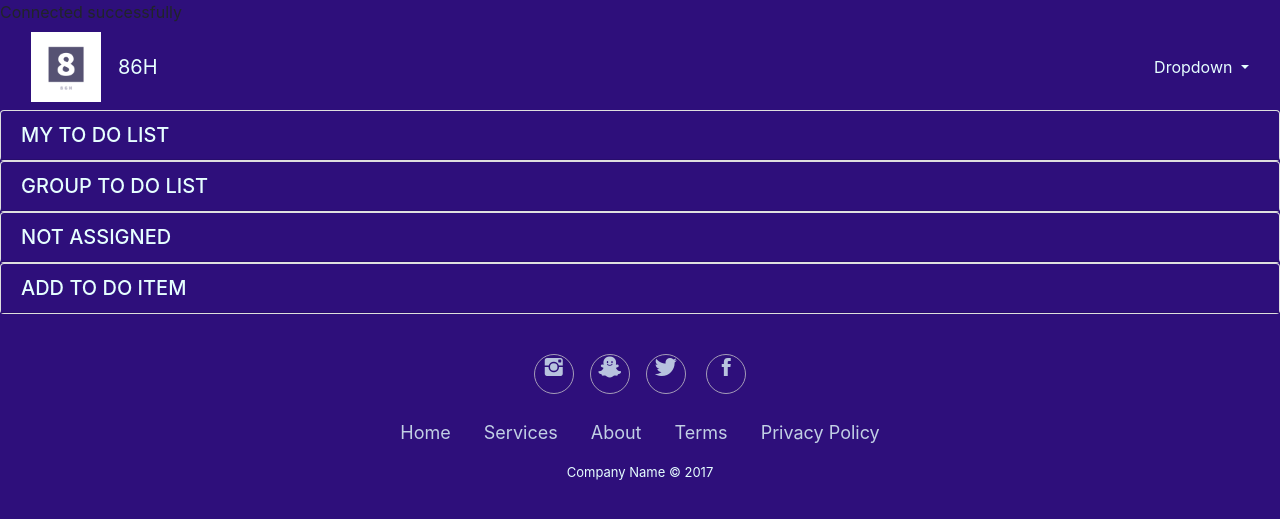
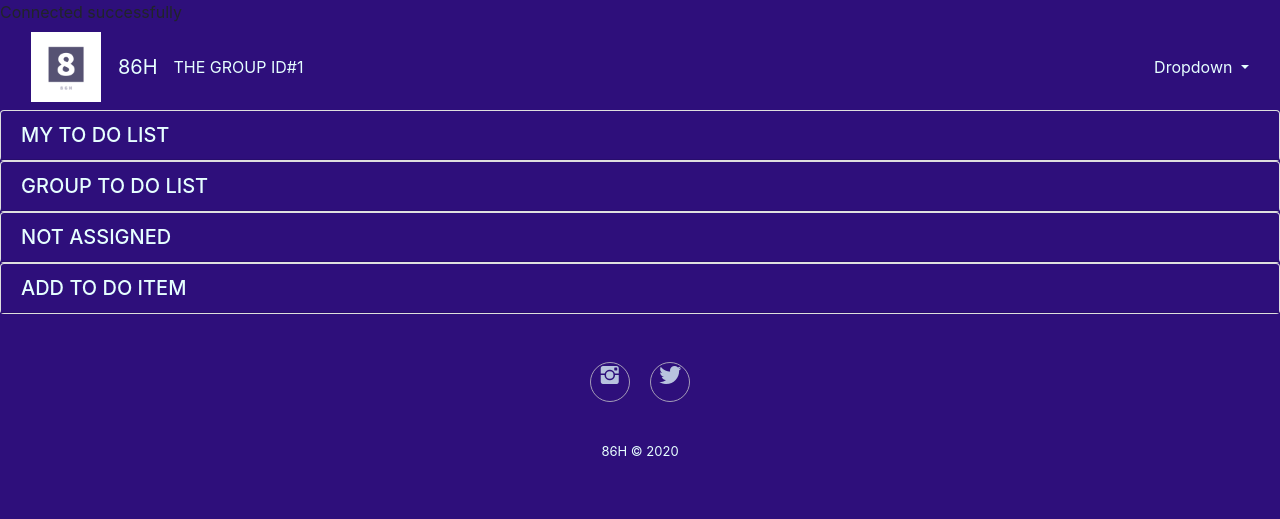
Before and after one commit to Nsz12/86H, a PHP site: page /86h1/ESTRAHA.php?group=1 in a window 1280 px wide. Shown: the top 519 px of the page. Run offline with PHP 8.4, Linux system fonts and the light colour scheme; the visitor is signed in with stand-in values (Sample User, id 1); data that the repository does not hold is empty; some web fonts are replaced.

Commit message:
final change

```diff
--- a/86h1/ESTRAHA.php
+++ b/86h1/ESTRAHA.php
@@ -33,6 +33,10 @@ if(isset($_GET["action"])){
      }else if($_GET["action"]=="pick"){
         $sql = "UPDATE to_do_list SET user_id=".$_GET["id"].", status=2 WHERE item_id=".$_GET["item_id"];
          mysqli_query($connect, $sql);
+
+     }else if($_GET["action"]=="delete"){
+        $sql = "DELETE from to_do_list where item_id = ".$_GET["item_id"];
+               mysqli_query($connect, $sql);
 
      }else if($_GET["action"]=="check"){
         $sql = "UPDATE to_do_list SET amount=".$_GET["amount"].", status=3 WHERE item_id=".$_GET["item_id"];
@@ -77,7 +81,10 @@ if(isset($_GET["action"])){
         mysqli_query($connect, $sql);
      }
 
-
+     else if($_GET["action"]== "clear"){
+              $sql = "DELETE from to_do_list where group_id = ".$_GET["group"];
+               mysqli_query($connect, $sql);
+     }
 
 
            else if($_GET["action"]== "bill"){
@@ -110,7 +117,7 @@ if(isset($_GET["action"])){
 
                                    $sql = "SELECT * from users where id = ".$rowpop["wuser_id"];
                                  $rss=mysqli_query($connect, $sql);
-                                 $name = $rss->fetch_assoc();
+                                $name = $rss->fetch_assoc();
                                 $str = $name["username"]."    amount = ".$rowpop["amount"]."   ";
 
                                             // output data of each row
@@ -198,7 +205,9 @@ header("location: ESTRAHA.php?group=".$_GET["group"]."&id=".$_GET["id"]."&status
 
 <body style="background-color: rgb(46,15,123);">
     <nav class="navbar navbar-light navbar-expand-md" style="background-color: rgb(46,15,123);">
-        <div class="container-fluid"><img src="assets/img/76dc75b0-7f18-4306-9bc8-32e1641adfc1.jpg" width="70px" height="70px"><span class="navbar-brand"  style="color: rgb(230,255,255);">&nbsp; &nbsp;86H</span><button data-toggle="collapse" class="navbar-toggler" data-target="#navcol-1"><span class="sr-only">Toggle navigation</span><span class="navbar-toggler-icon"></span></button>
+        <div class="container-fluid"><img src="assets/img/76dc75b0-7f18-4306-9bc8-32e1641adfc1.jpg" width="70px" height="70px"><span class="navbar-brand"  style="color: rgb(230,255,255);">&nbsp; &nbsp;86H</span>
+          <span style="color: rgb(230,255,255);"><?php echo "THE GROUP ID#".$_GET["group"]; ?></span>
+          <button data-toggle="collapse" class="navbar-toggler" data-target="#navcol-1"><span class="sr-only">Toggle navigation</span><span class="navbar-toggler-icon"></span></button>
             <div
                 class="collapse navbar-collapse" id="navcol-1">
                 <ul class="nav navbar-nav">
@@ -249,6 +258,14 @@ header("location: ESTRAHA.php?group=".$_GET["group"]."&id=".$_GET["id"]."&status
                 <button type="button" class="dropdown-item" role="presentation" onclick="kick();">KICK</button>
                 <button type="button" class="dropdown-item" role="presentation" onclick="promote();">PROMOTE TO ADMIN</button>
                 <a href="ESTRAHA.php?group=<?php echo $_GET["group"];?>&id=<?php echo $_GET["id"];?>&status=<?php echo $_GET["status"];?>&action=bill" class="dropdown-item" role="presentation">GENERATE BILL</a>
+
+                <?php
+                }
+                if($_GET["status"]!=1){
+
+            ?>
+
+                          <a href="ESTRAHA.php?group=<?php echo $_GET["group"];?>&id=<?php echo $_GET["id"];?>&status=<?php echo $_GET["status"];?>&action=clear" class="dropdown-item" role="presentation">CLEAR BILL</a>
 
                 <?php
                 }
@@ -341,6 +358,7 @@ header("location: ESTRAHA.php?group=".$_GET["group"]."&id=".$_GET["id"]."&status
                                     <td>
                                         <span style="color: rgb(230,255,255);"><?php echo $row_group_list["item"] ?></span>
                                         <button class="btn btn-link float-right" type="submit" style="background-color: rgb(137,71,244);color: rgb(230,255,255);">DONE</button>
+
                                     </td>
                                 </tr>
                                 <?php
@@ -378,6 +396,8 @@ header("location: ESTRAHA.php?group=".$_GET["group"]."&id=".$_GET["id"]."&status
                                     <td>
                                         <span style="color: rgb(230,255,255);"><?php echo $row_not_assign["item"]?></span>
                                         <a class="btn btn-link float-right" href="ESTRAHA.php?action=pick&group=<?php echo $_GET['group']?>&id=<?php echo $_GET['id']?>&item_id=<?php echo $row_not_assign["item_id"]?>&status=<?php echo $_GET['status']?>" style="background-color: rgb(137,71,244);color: rgb(230,255,255);">PICK</a>
+
+                                        <a class="btn btn-link float-right" href="ESTRAHA.php?action=delete&group=<?php echo $_GET['group']?>&id=<?php echo $_GET['id']?>&item_id=<?php echo $row_not_assign["item_id"]?>&status=<?php echo $_GET['status']?>" style="background-color: rgb(137,71,244);color: rgb(230,255,255);">DELETE</a>
                                     </td>
                                 </tr>
                                 <?php
@@ -413,20 +433,13 @@ header("location: ESTRAHA.php?group=".$_GET["group"]."&id=".$_GET["id"]."&status
         </div>
     </div>
     <div class="footer-basic" style="background-color: rgb(46,15,123);">
-        <footer>
-            <div class="social"><a href="#" style="color: rgb(230,255,255);"><i class="icon ion-social-instagram" style="color: rgb(230,255,255);"></i></a><a href="#"><i class="icon ion-social-snapchat" style="color: rgb(230,255,255);"></i></a><a href="#" style="color: rgb(230,255,255);"><i class="icon ion-social-twitter"></i></a>
-                <a
-                    href="#" style="color: rgb(230,255,255);"><i class="icon ion-social-facebook"></i></a>
-            </div>
-            <ul class="list-inline">
-                <li class="list-inline-item"><a href="welcome.php" style="color: rgb(230,255,255);">Home</a></li>
-                <li class="list-inline-item"><a href="#" style="color: rgb(230,255,255);">Services</a></li>
-                <li class="list-inline-item"><a href="#" style="color: rgb(230,255,255);">About</a></li>
-                <li class="list-inline-item"><a href="#" style="color: rgb(230,255,255);">Terms</a></li>
-                <li class="list-inline-item"><a href="#" style="color: rgb(230,255,255);">Privacy Policy</a></li>
-            </ul>
-            <p class="copyright" style="color: rgb(230,255,255);">Company Name © 2017</p>
-        </footer>
+      <footer style="background-color: rgb(46,15,123);padding: 8px;">
+          <div class="social"><a href="https://www.instagram.com/86h_kfupm/" style="color: rgb(230,255,255);"><i class="icon ion-social-instagram" style="color: rgb(230,255,255);"></i></a>
+              <a
+                  href="https://twitter.com/86H62674668"><i class="icon ion-social-twitter" style="color: rgb(230,255,255);"></i></a></div>
+
+          <p class="copyright" style="color: rgb(230,255,255);">86H © 2020</p>
+      </footer>
     </div>
     <script src="assets/js/jquery.min.js"></script>
     <script src="assets/bootstrap/js/bootstrap.min.js"></script>
```
Also changed, not shown: 86h1/welcome.php (+13 -106 lines).
